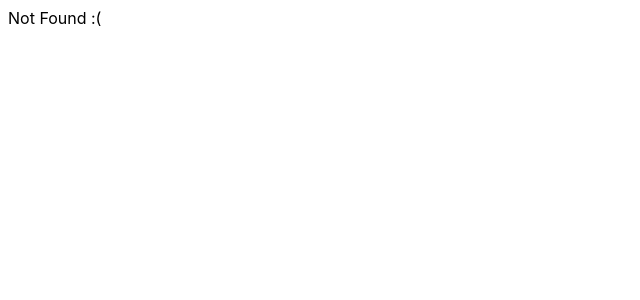
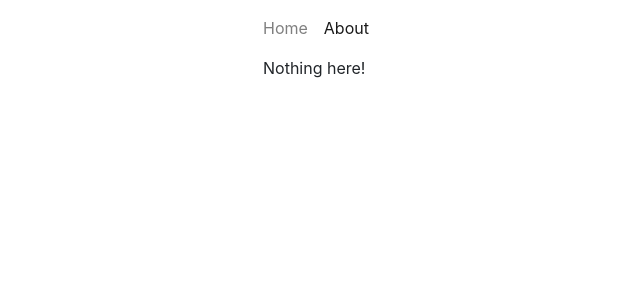
Before and after one commit to bpceee/isblog, a React (Create React App) app: page /about in a window 1280 px wide. Before the commit this address had no page. Shown: the top 300 px of the page, without its empty margins (0-640 px from the left). Built offline with nearby package versions, Linux system fonts and the light colour scheme.

Commit message:
tune style

```diff
--- /dev/null
+++ b/src/components/About.js
@@ -0,0 +1,7 @@
+import React from 'react';
+
+const About = () => (
+  <div>Nothing here!</div>
+)
+
+export default About;
--- /dev/null
+++ b/src/components/App.css
@@ -0,0 +1,11 @@
+.blog-app {
+  width: 100%;
+  padding-right: 15px;
+  padding-left: 15px;
+  margin-right: auto;
+  margin-left: auto;
+}
+
+.blog-app .main {
+  padding: 0 8px;
+}
--- a/src/components/App.js
+++ b/src/components/App.js
@@ -1,18 +1,26 @@
 import React, { Component } from 'react';
-
 import { Switch, Route } from "react-router-dom";
 
+import './App.css';
+import About from './About';
+import Navbar from './Navbar';
+import Post from './Post';
 import PostList from './PostList';
-import Post from './Post';
 
 class App extends Component {
   render() {
     return (
-      <Switch>
-        <Route exact path="/" component={PostList} />
-        <Route path="/posts/:id" component={Post} />
-        <Route component={()=>"Not Found :("} />
-      </Switch>
+      <div className="blog-app">
+        <Navbar/>
+        <div className="main">
+          <Switch>
+            <Route exact path="/" component={PostList} />
+            <Route path="/posts/:id" component={Post} />
+            <Route path="/about" component={About} />
+            <Route component={()=>"Not Found :("} />
+          </Switch>
+        </div>
+      </div>
     );
   }
 }
--- /dev/null
+++ b/src/components/Navbar.css
@@ -0,0 +1,17 @@
+.navbar {
+  display: flex;
+  padding: .5rem 0;
+}
+.navbar a {
+  color: rgba(0,0,0,.5);
+  display: block;
+  padding: .5rem .5rem;
+}
+
+.navbar a.active {
+  color: rgba(0,0,0,.9);
+}
+
+.navbar a:hover {
+  color: rgba(0,0,0,.7);
+}
--- /dev/null
+++ b/src/components/Navbar.js
@@ -0,0 +1,12 @@
+import React from 'react';
+import { NavLink } from "react-router-dom";
+import './Navbar.css';
+
+const Navbar = () => (
+  <nav className="navbar">
+    <NavLink exact to={'/'}> Home </NavLink>
+    <NavLink to={'/about'}> About </NavLink>
+  </nav>
+)
+
+export default Navbar;
--- a/src/components/Post.js
+++ b/src/components/Post.js
@@ -27,10 +27,14 @@ const Post = ({ match }) => (
       if (error) return <p>Not Found :(</p>;
 
       return (
-        <div>
-          <h2>{data.repository.issue.title}</h2>
-          <div dangerouslySetInnerHTML={createMarkup(data.repository.issue.bodyHTML)}></div>
-        </div>
+        <React.Fragment>
+          <section>
+            <h1>{data.repository.issue.title}</h1>
+          </section>
+          <section >
+            <div dangerouslySetInnerHTML={createMarkup(data.repository.issue.bodyHTML)}></div>
+          </section>
+        </React.Fragment>
       );
     }}
   </Query>
--- /dev/null
+++ b/src/components/PostList.css
@@ -0,0 +1,5 @@
+.post-list {
+  list-style-type: none;
+  padding: 0;
+  margin: 0;
+}
--- a/src/components/PostList.js
+++ b/src/components/PostList.js
@@ -3,6 +3,8 @@ import React from 'react';
 import { Query } from "react-apollo";
 import gql from "graphql-tag";
 import { Link } from "react-router-dom";
+
+import "./PostList.css";
 
 const PostList = () => (
   // TODO: add pagination
@@ -28,16 +30,13 @@ const PostList = () => (
       if (error) return <p>Error :(</p>;
 
       return (
-        <React.Fragment>
-          <h2>My Blog</h2>
-          <ul>
+        <ul className="post-list">
           {data.repository.issues.edges.map(({node})=>(
             <li key={node.number}>
               {new Date(node.createdAt).toString().substring(4, 15)} <Link to={`/posts/${node.number}`}> {`${node.title}`}</Link>
             </li>
           ))}
         </ul>
-        </React.Fragment>
       );
     }}
   </Query>
--- a/src/index.css
+++ b/src/index.css
@@ -4,6 +4,30 @@ body {
     sans-serif;
   -webkit-font-smoothing: antialiased;
   -moz-osx-font-smoothing: grayscale;
+  margin: auto;
+  max-width: 50em;
+  font-size: 1rem;
+  font-weight: 400;
+  line-height: 1.5;
+  color: #212529;
+  text-align: left;
+  background-color: #fff;
+}
+
+*, ::after, ::before {
+  box-sizing: border-box;
+}
+
+a {
+  color: #007bff;
+  text-decoration: none;
+  background-color: transparent;
+  -webkit-text-decoration-skip: objects;
+}
+
+h1, h2, h3, h4, h5, h6 {
+  margin-top: 0;
+  margin-bottom: .5rem;
 }
 
 code {
```
Lines whose indentation alone changed are shown as unchanged.
